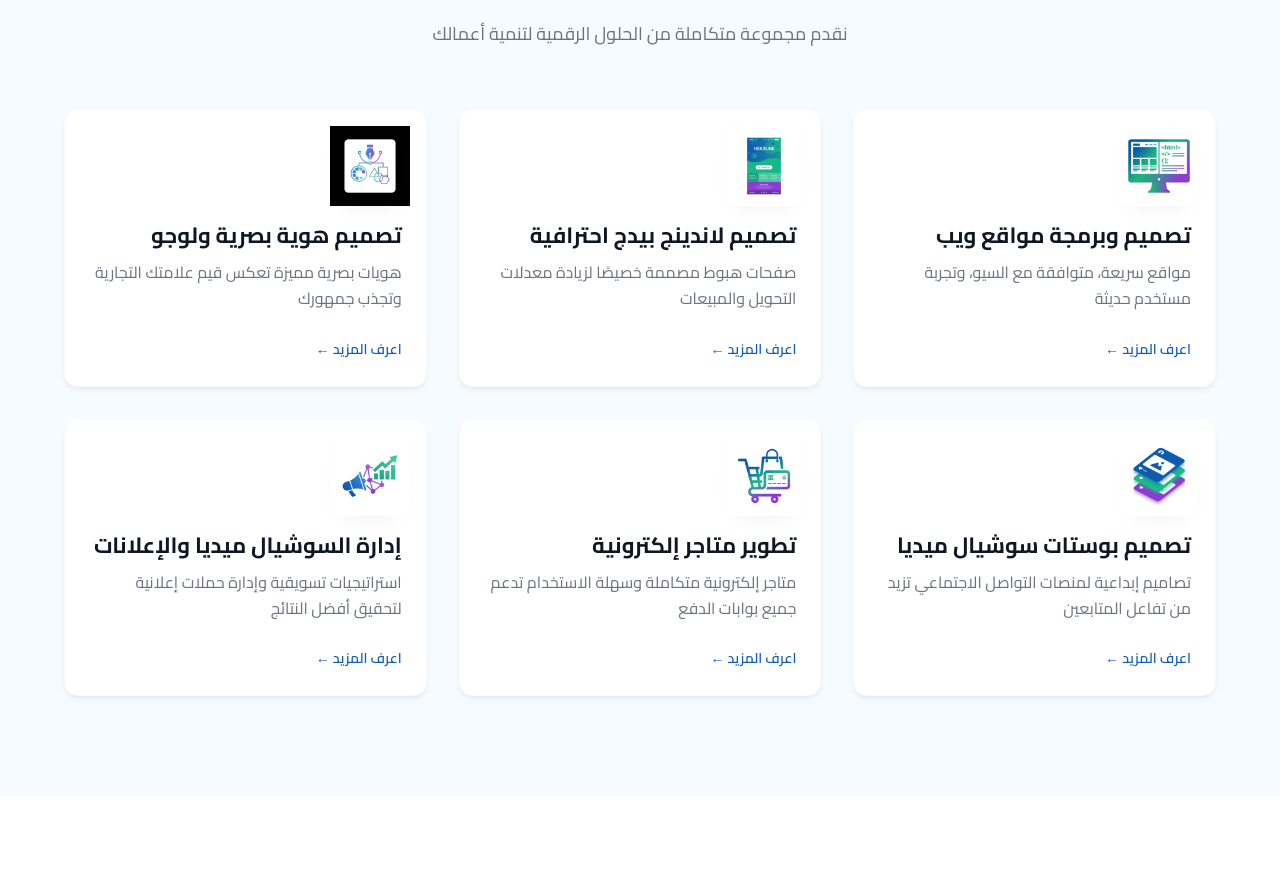
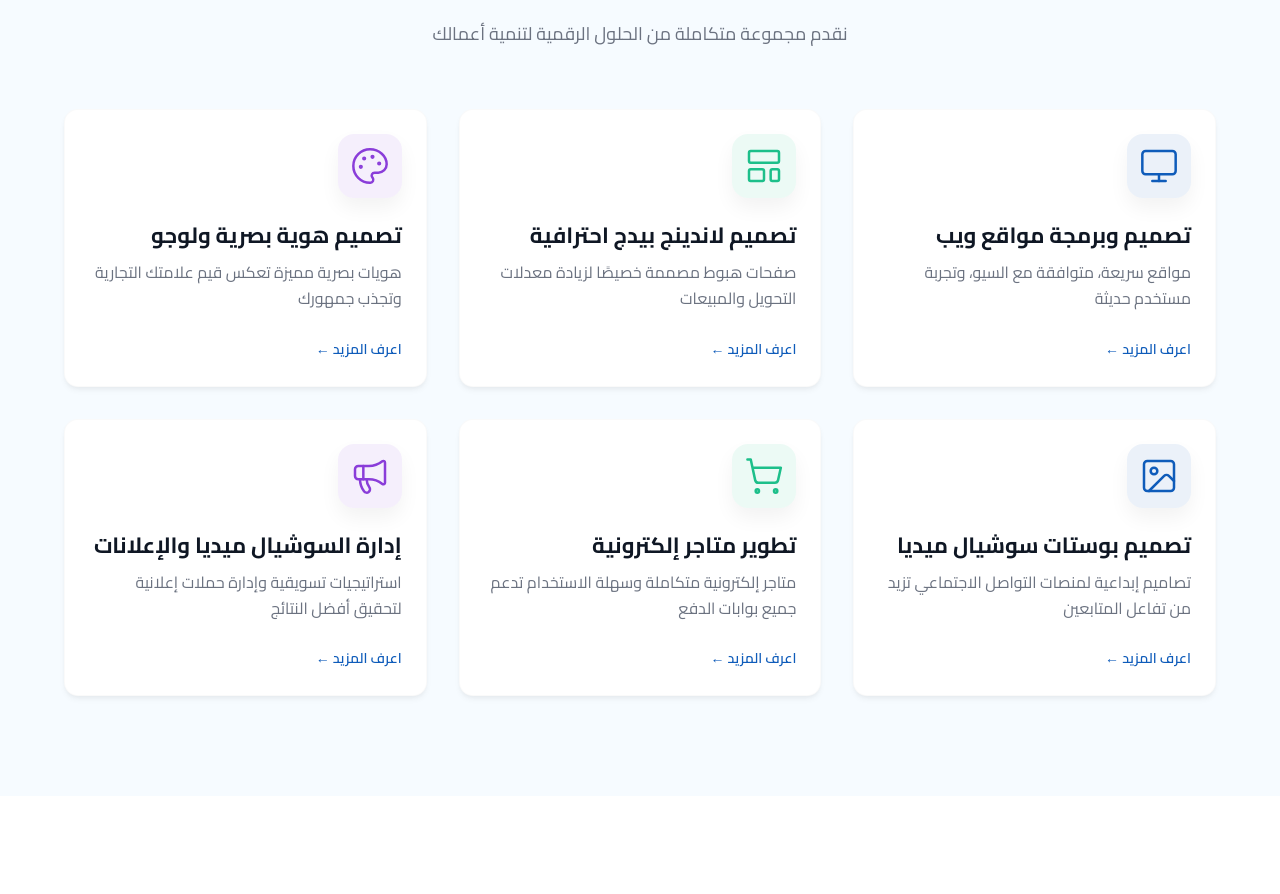
Before and after one commit to Samo-cyber/Smarto-repo, a Next.js app: page / in a window 1280 px wide. Shown: the part 920-1814 px from the top of the page. Built offline with nearby package versions, Linux system fonts and the light colour scheme.

Commit message:
update service icon

```diff
--- a/src/components/sections/Services.tsx
+++ b/src/components/sections/Services.tsx
@@ -1,12 +1,18 @@
-'use client';
-
 import React from 'react';
 import Link from 'next/link';
 import { Card } from '../ui/Card';
 import styles from './Services.module.css';
 import content from '@/data/site-content.json';
+import { Monitor, LayoutTemplate, Palette, Image as ImageIcon, ShoppingCart, Megaphone } from 'lucide-react';
 
-import Image from 'next/image';
+const iconMap: any = {
+    Monitor,
+    LayoutTemplate,
+    Palette,
+    Image: ImageIcon,
+    ShoppingCart,
+    Megaphone
+};
 
 export const Services = () => {
     const { components } = content;
@@ -22,16 +28,11 @@ export const Services = () => {
 
                 <div className={styles.grid}>
                     {services_section.services.map((service, index) => {
+                        const IconComponent = iconMap[service.icon];
                         return (
                             <Card key={service.id} className={styles.card}>
-                                <div className={styles.iconWrapper}>
-                                    <Image
-                                        src={service.image}
-                                        alt={service.title}
-                                        width={80}
-                                        height={80}
-                                        className={styles.icon}
-                                    />
+                                <div className={styles.iconWrapper} style={{ color: service.color, background: `${service.color}15` }}>
+                                    {IconComponent && <IconComponent size={40} strokeWidth={1.5} />}
                                 </div>
                                 <h3 className={styles.cardTitle}>{service.title}</h3>
                                 <p className={styles.cardDesc}>{service.desc}</p>
--- a/src/data/site-content.json
+++ b/src/data/site-content.json
@@ -184,6 +184,8 @@
                     "title": "تصميم وبرمجة مواقع ويب",
                     "desc": "مواقع سريعة، متوافقة مع السيو، وتجربة مستخدم حديثة",
                     "image": "/assets/service-web.png",
+                    "icon": "Monitor",
+                    "color": "#0F5CBA",
                     "features": [
                         "تصميم واجهات عصرية",
                         "تطوير متجاوب مع جميع الشاشات",
@@ -196,6 +198,8 @@
                     "title": "تصميم لاندينج بيدج احترافية",
                     "desc": "صفحات هبوط مصممة خصيصًا لزيادة معدلات التحويل والمبيعات",
                     "image": "/assets/service-landing.png",
+                    "icon": "LayoutTemplate",
+                    "color": "#1DBF8A",
                     "features": [
                         "تصميم يركز على التحويل",
                         "سرعة تحميل فائقة",
@@ -208,6 +212,8 @@
                     "title": "تصميم هوية بصرية ولوجو",
                     "desc": "هويات بصرية مميزة تعكس قيم علامتك التجارية وتجذب جمهورك",
                     "image": "/assets/service-branding.png",
+                    "icon": "Palette",
+                    "color": "#8A3DD9",
                     "features": [
                         "تصميم شعارات مبتكرة",
                         "دليل الهوية البصرية",
@@ -220,6 +226,8 @@
                     "title": "تصميم بوستات سوشيال ميديا",
                     "desc": "تصاميم إبداعية لمنصات التواصل الاجتماعي تزيد من تفاعل المتابعين",
                     "image": "/assets/service-social-posts.png",
+                    "icon": "Image",
+                    "color": "#0F5CBA",
                     "features": [
                         "تصاميم جذابة وتفاعلية",
                         "تنوع في المحتوى البصري",
@@ -232,6 +240,8 @@
                     "title": "تطوير متاجر إلكترونية",
                     "desc": "متاجر إلكترونية متكاملة وسهلة الاستخدام تدعم جميع بوابات الدفع",
                     "image": "/assets/service-ecommerce.png",
+                    "icon": "ShoppingCart",
+                    "color": "#1DBF8A",
                     "features": [
                         "إدارة منتجات ومخزون",
                         "ربط بوابات الدفع",
@@ -244,6 +254,8 @@
                     "title": "إدارة السوشيال ميديا والإعلانات",
                     "desc": "استراتيجيات تسويقية وإدارة حملات إعلانية لتحقيق أفضل النتائج",
                     "image": "/assets/service-social-ads.png",
+                    "icon": "Megaphone",
+                    "color": "#8A3DD9",
                     "features": [
                         "استهداف دقيق للجمهور",
                         "إدارة ميزانية الإعلانات",
```
Also changed, not shown: src/app/services/page.tsx (+13 -10 lines).
